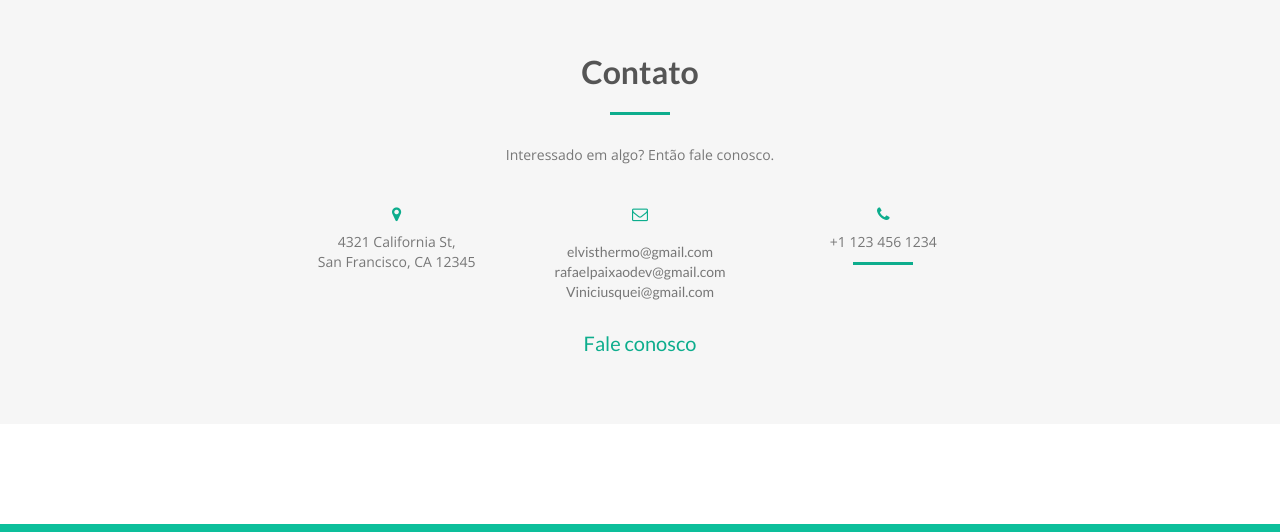
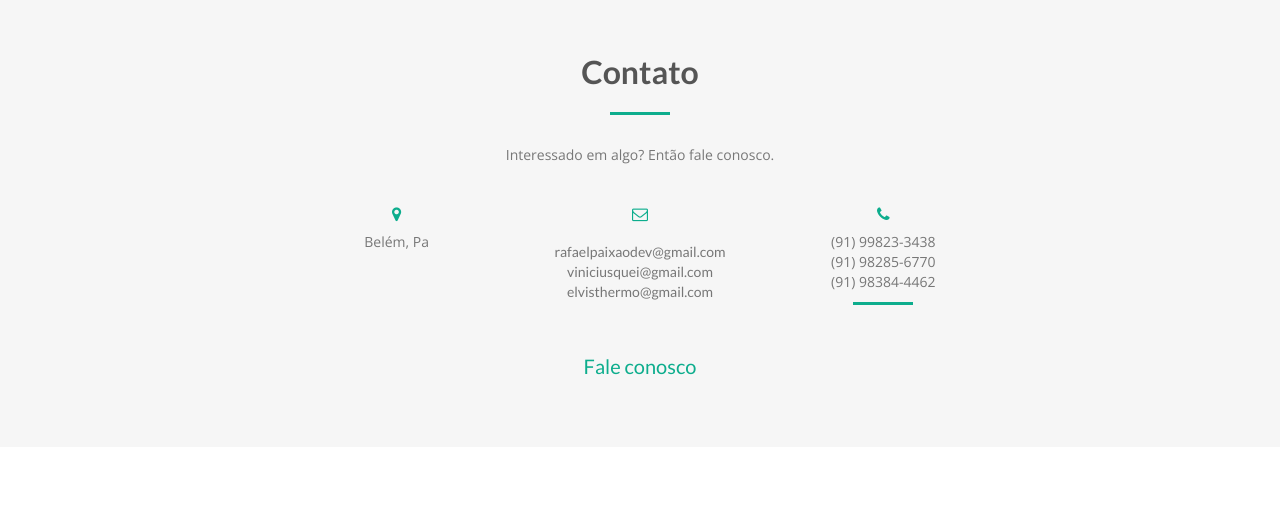
Before and after one commit to elvisthermo/TempleteSite, a plain HTML site: page WEBSITE/index.html in a window 1280 px wide. Shown: the part 4031-4563 px from the top of the page. Drawn offline with nearby package versions, Linux system fonts and the light colour scheme.

Commit message:
commit contato
contato atualizado com informações reais

```diff
--- a/WEBSITE/index.html
+++ b/WEBSITE/index.html
@@ -312,18 +312,20 @@
     </div>
     <div class="col-md-8 col-md-offset-2">
       <div class="col-md-4"> <i class="fa fa-map-marker"></i>
-        <p>4321 California St,<br>
-          San Francisco, CA 12345</p>
+        <p>Belém, Pa<br>
+          </p>
       </div>
       <div class="col-md-4"> <i class="fa fa-envelope-o"></i>
         <p><ul>
+          <li>rafaelpaixaodev@gmail.com</li>
+          <li>viniciusquei@gmail.com</li>
           <li>elvisthermo@gmail.com</li>
-          <li>rafaelpaixaodev@gmail.com</li>
-          <li>Viniciusquei@gmail.com</li>
+
+
         </ul></p>
       </div>
       <div class="col-md-4"> <i class="fa fa-phone"></i>
-        <p> +1 123 456 1234</p>
+        <p>(91) 99823-3438<br> (91) 98285-6770<br> (91) 98384-4462</p>
       </div>
       <hr>
       <div class="clearfix"></div>
```
